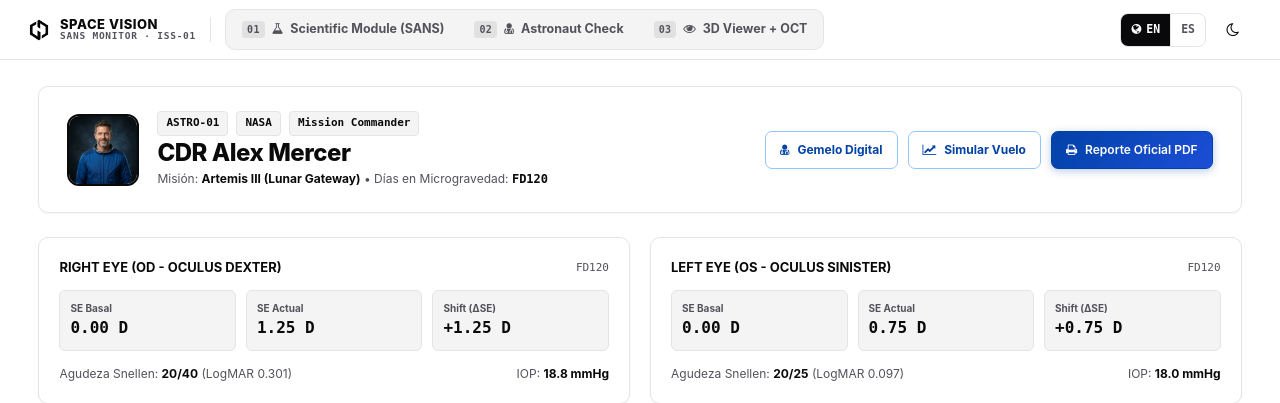
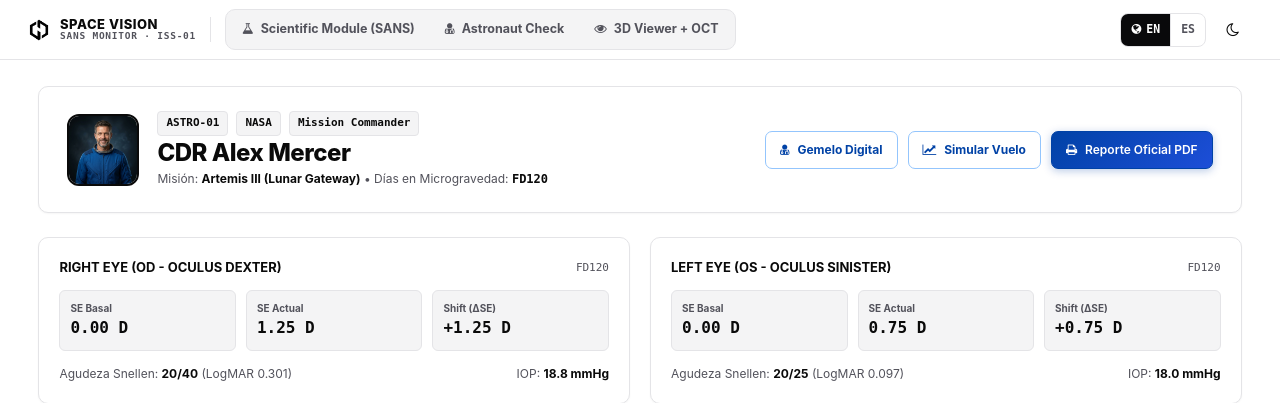
Before and after one commit to JGTI/SANS, a Laravel app: page /admin/crew/ASTRO-01 in a window 1280 px wide. Shown: the top 403 px of the page. Run offline with Laravel 12, Linux system fonts and the light colour scheme; the visitor is signed in with stand-in values (Sample User, id 1); data comes from the database, SQL or seed files in the repository; data that the repository does not hold is empty; parts of the project's set-up code (start-up, migrations or seed data) failed here and were passed over; some libraries are stand-ins or nearby versions.

Commit message:
style(nav): remove AI-style 01/02/03 number badges from topnav and astronaut tabs

```diff
--- a/public/css/space-admin.css
+++ b/public/css/space-admin.css
@@ -311,16 +311,6 @@ a { color: inherit; text-decoration: none; }
     text-decoration: none;
     transition: background 0.15s ease, color 0.15s ease, border-color 0.15s ease, box-shadow 0.15s ease;
 }
-.topnav-idx {
-    font-family: ui-monospace, monospace;
-    font-size: 10px;
-    font-weight: 800;
-    padding: 1px 5px;
-    border-radius: 4px;
-    background: color-mix(in srgb, var(--foreground) 8%, transparent);
-    color: inherit;
-    letter-spacing: 0.03em;
-}
 .topnav a:hover {
     color: var(--foreground);
     background: var(--background);
@@ -331,10 +321,6 @@ a { color: inherit; text-decoration: none; }
     background: var(--primary);
     border-color: var(--primary);
     box-shadow: 0 2px 6px rgba(9, 9, 11, 0.18);
-}
-.topnav a.active .topnav-idx {
-    background: rgba(255, 255, 255, 0.18);
-    color: var(--primary-foreground);
 }
 .topbar-spacer { flex: 1; }
 .topbar-tools { display: inline-flex; align-items: center; gap: 8px; }
--- a/resources/views/layouts/app.blade.php
+++ b/resources/views/layouts/app.blade.php
@@ -34,17 +34,14 @@
 
             <nav class="topnav" aria-label="{{ $isEn ? 'Primary Navigation' : 'Navegación Principal' }}">
                 <a class="{{ (request()->routeIs('home') || request()->routeIs('public.demo') || request()->routeIs('public.sans-monitor') || request()->routeIs('admin.sans-monitor.*')) && request('tab') !== 'astronauta' ? 'active' : '' }}" href="{{ route('home') }}">
-                    <span class="topnav-idx">01</span>
                     <i class="fa fa-flask"></i>
                     <span>{{ $isEn ? 'Scientific Module (SANS)' : 'Módulo Científico (SANS)' }}</span>
                 </a>
                 <a class="{{ request()->routeIs('public.astronaut') || request('tab') === 'astronauta' ? 'active' : '' }}" href="{{ route('public.astronaut') }}">
-                    <span class="topnav-idx">02</span>
                     <i class="fa fa-user-md"></i>
                     <span>{{ $isEn ? 'Astronaut Check' : 'Vista Astronauta' }}</span>
                 </a>
                 <a class="{{ request()->routeIs('public.digital-twin') || request()->routeIs('admin.digital-twin') || request()->routeIs('public.oct-analysis') || request()->routeIs('admin.oct-analysis') ? 'active' : '' }}" href="{{ route('public.digital-twin', ['mode' => 'dual']) }}">
-                    <span class="topnav-idx">03</span>
                     <i class="fa fa-eye"></i>
                     <span>{{ $isEn ? '3D Viewer + OCT' : 'Visor 3D + OCT' }}</span>
                 </a>
```
Also changed, not shown: resources/views/admin/sans-monitor/astronaut.blade.php (+4 -4 lines).
